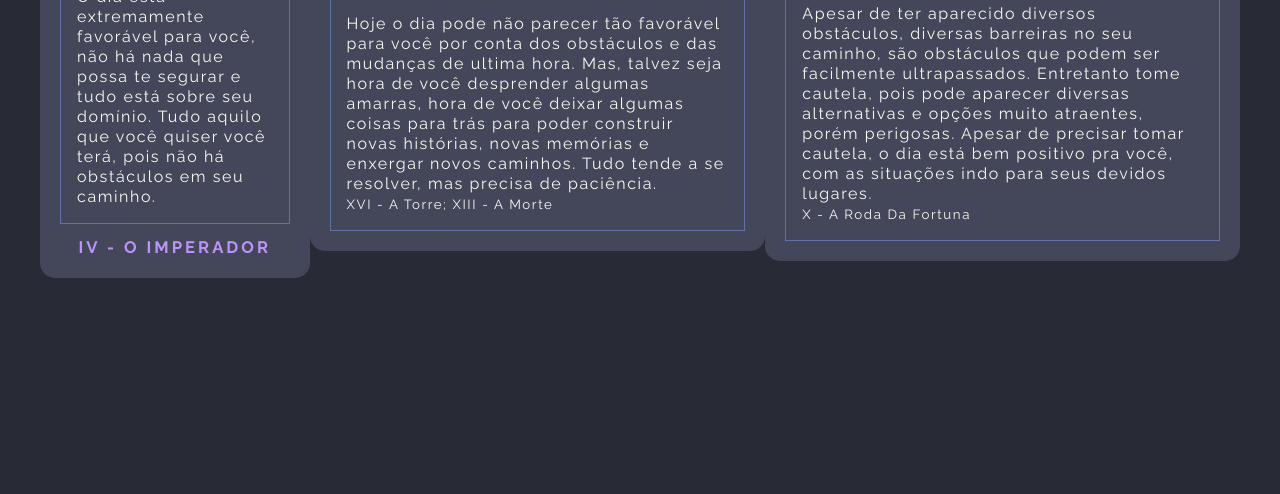
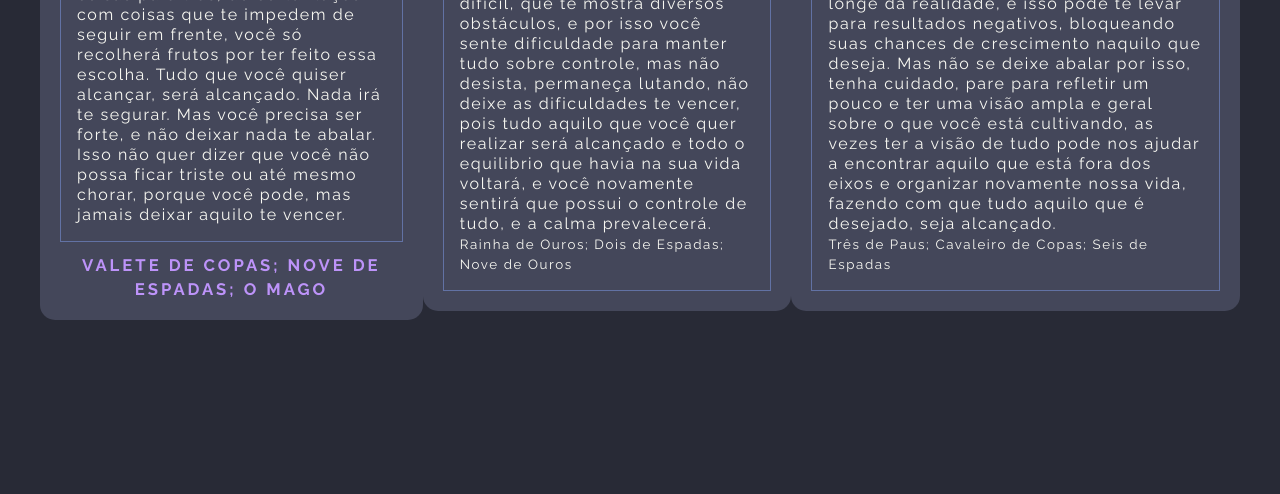
Before and after one commit to ryuvi/conselhums-oraculum-rafaelum, a plain HTML site: page index.html in a window 1280 px wide. Shown: the part 306-800 px from the top of the page. Drawn offline with Linux system fonts and the light colour scheme.

Commit message:
Added day 08-11-22

```diff
--- a/index.html
+++ b/index.html
@@ -15,44 +15,42 @@
 				<div class="title"><h2>Conselho #1</h2></div>
 				<div class="content">
 					<p>
-						O dia está extremamente favorável para você, não há nada
-						que possa te segurar e tudo está sobre seu domínio. Tudo
-						aquilo que você quiser você terá, pois não há obstáculos
-						em seu caminho.
-					</p>
+						Para o dia de hoje, apesar de você ter tomado a decisão de deixar coisas para trás, de cortar
+                        laços com coisas que te impedem de seguir em frente, você só recolherá frutos por ter feito essa
+                        escolha. Tudo que você quiser alcançar, será alcançado. Nada irá te segurar. Mas você precisa
+                        ser forte, e não deixar nada te abalar. Isso não quer dizer que você não possa ficar triste ou
+                        até mesmo chorar, porque você pode, mas jamais deixar aquilo te vencer.
+                    </p>
 				</div>
 				<div class="card">
-					<small>IV - O Imperador</small>
+					<small>Valete de Copas; Nove de Espadas; O Mago</small>
 				</div>
 			</div>
 			<div class="box" id="wise_two">
 				<div class="title"><h2>Conselho #2</h2></div>
 				<div class="content">
 					<p>
-						Hoje o dia pode não parecer tão favorável para você por
-						conta dos obstáculos e das mudanças de ultima hora. Mas,
-						talvez seja hora de você desprender algumas amarras,
-						hora de você deixar algumas coisas para trás para poder
-						construir novas histórias, novas memórias e enxergar
-						novos caminhos. Tudo tende a se resolver, mas precisa de
-						paciência.
+						Para o dia de hoje, você pode estar passando por um momento dificil, que te mostra diversos
+                        obstáculos, e por isso você sente dificuldade para manter tudo sobre controle, mas não desista,
+                        permaneça lutando, não deixe as dificuldades te vencer, pois tudo aquilo que você quer realizar
+                        será alcançado e todo o equilibrio que havia na sua vida voltará, e você novamente sentirá que
+                        possui o controle de tudo, e a calma prevalecerá.
 					</p>
-					<small>XVI - A Torre; XIII - A Morte</small>
+					<small>Rainha de Ouros; Dois de Espadas; Nove de Ouros</small>
 				</div>
 			</div>
 			<div class="box" id="wise_three">
 				<div class="title"><h2>Conselho #3</h2></div>
 				<div class="content">
 					<p>
-						Apesar de ter aparecido diversos obstáculos, diversas
-						barreiras no seu caminho, são obstáculos que podem ser
-						facilmente ultrapassados. Entretanto tome cautela, pois
-						pode aparecer diversas alternativas e opções muito
-						atraentes, porém perigosas. Apesar de precisar tomar
-						cautela, o dia está bem positivo pra você, com as
-						situações indo para seus devidos lugares.
+						Para o dia de hoje, você está imaginando uma situação muito perfeita, algo muito longe da
+                        realidade, e isso pode te levar para resultados negativos, bloqueando suas chances de crescimento
+                        naquilo que deseja. Mas não se deixe abalar por isso, tenha cuidado, pare para refletir um pouco
+                        e ter uma visão ampla e geral sobre o que você está cultivando, as vezes ter a visão de tudo pode
+                        nos ajudar a encontrar aquilo que está fora dos eixos e organizar novamente nossa vida, fazendo
+                        com que tudo aquilo que é desejado, seja alcançado.
 					</p>
-					<small>X - A Roda Da Fortuna</small>
+					<small>Três de Paus; Cavaleiro de Copas; Seis de Espadas</small>
 				</div>
 			</div>
 		</main>
```
